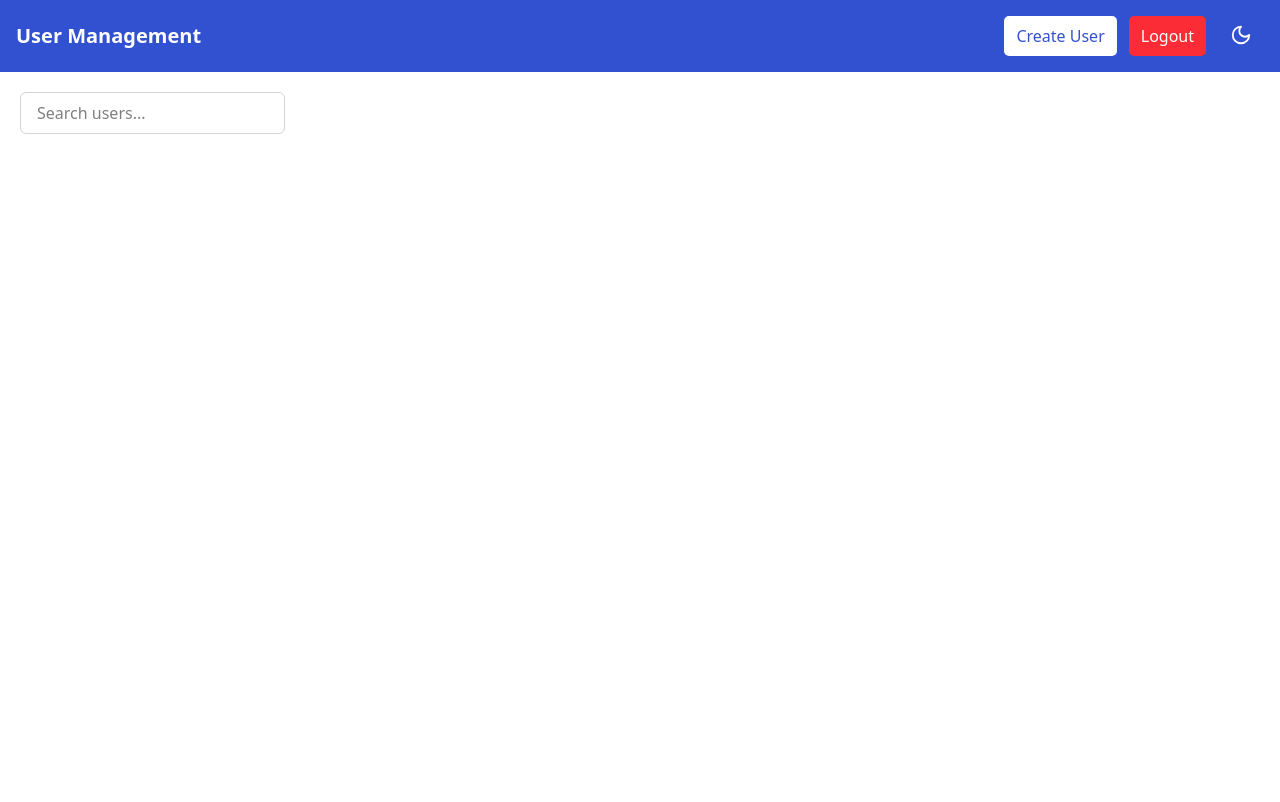
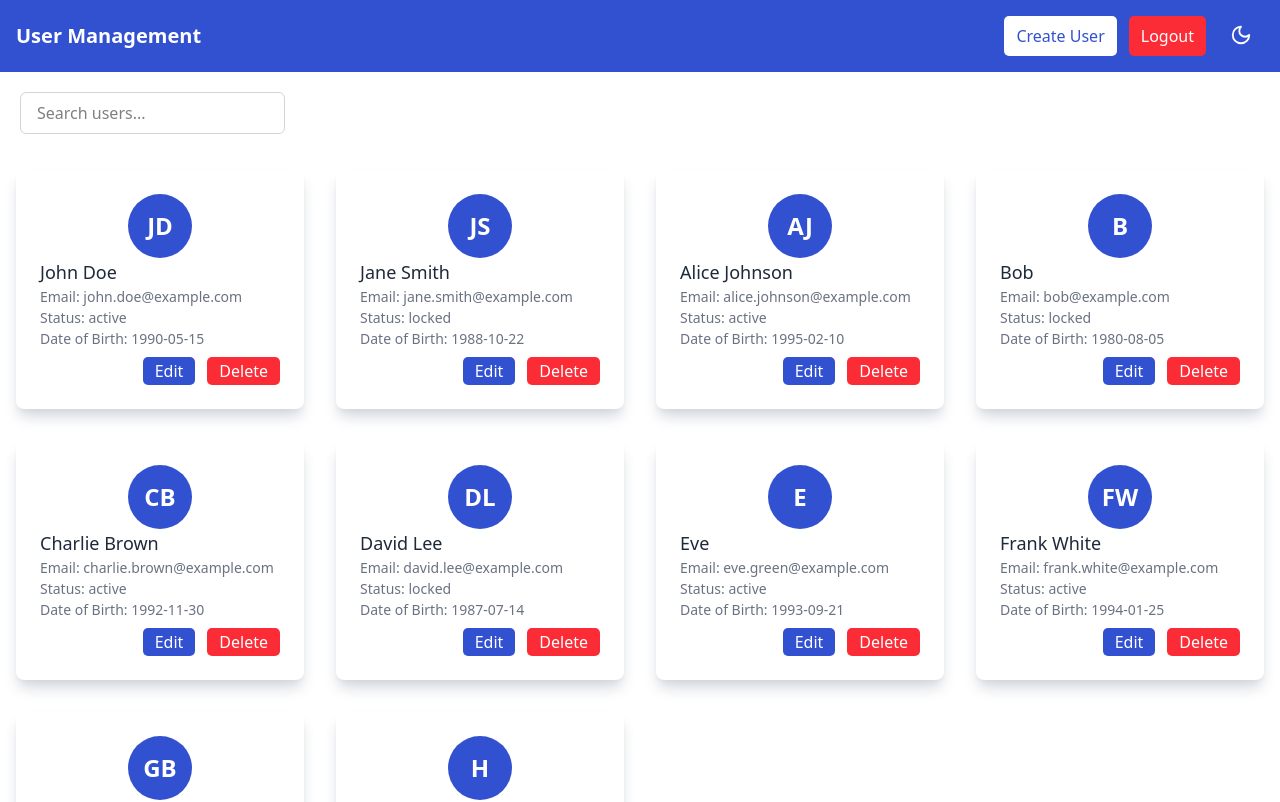
Before and after one commit to GilbertS17/User-Management, a React (Vite) app: page / in a window 1280 px wide. Shown: the top 802 px of the page. Built offline with nearby package versions, Linux system fonts and the light colour scheme.

Commit message:
Feat: add cards

```diff
--- a/src/App.tsx
+++ b/src/App.tsx
@@ -1,3 +1,4 @@
+import { Card } from "./Components/Card"
 import CardsContainer from "./Components/CardsContainer"
 import Navbar from "./Components/Navbar"
 import SearchInput from "./Components/SearchInput"
@@ -9,6 +10,16 @@ function App() {
       <Navbar />
       <SearchInput />
       <CardsContainer>
+        <Card initial="JD" name="John Doe" email="john.doe@example.com" status="active" dob="1990-05-15" />
+        <Card initial="JS" name="Jane Smith" email="jane.smith@example.com" status="locked" dob="1988-10-22" />
+        <Card initial="AJ" name="Alice Johnson" email="alice.johnson@example.com" status="active" dob="1995-02-10" />
+        <Card initial="B" name="Bob" email="bob@example.com" status="locked" dob="1980-08-05" />
+        <Card initial="CB" name="Charlie Brown" email="charlie.brown@example.com" status="active" dob="1992-11-30" />
+        <Card initial="DL" name="David Lee" email="david.lee@example.com" status="locked" dob="1987-07-14" />
+        <Card initial="E" name="Eve" email="eve.green@example.com" status="active" dob="1993-09-21" />
+        <Card initial="FW" name="Frank White" email="frank.white@example.com" status="active" dob="1994-01-25" />
+        <Card initial="GB" name="Grace Black" email="grace.black@example.com" status="locked" dob="1985-03-17" />
+        <Card initial="H" name="Hannah" email="hannah.purple@example.com" status="active" dob="1996-12-03" />
       </CardsContainer>
     </>
   )
--- /dev/null
+++ b/src/Components/Card.tsx
@@ -0,0 +1,25 @@
+type Props = {
+    initial: string,
+    name: string,
+    email: string,
+    status: string,
+    dob: string
+}
+
+export const Card = ({ initial, name, email, status, dob }: Props) => {
+    return (
+        <div className="card-container group">
+            <div className="initial-container">
+                <h1 className="card-initial">{ initial }</h1>
+            </div>
+            <h1 className="card-name">{ name }</h1>
+            <p className="card-info">Email: { email }</p>
+            <p className="card-info">Status: { status }</p>
+            <p className="card-info">Date of Birth: { dob }</p>
+            <div className="buttons-container">
+                <button className="edit-btn">Edit</button>
+                <button className="delete-btn">Delete</button>
+            </div>
+        </div>
+    );
+}
--- a/src/index.css
+++ b/src/index.css
@@ -46,5 +46,47 @@
 /* cards section */
 
 .cards-outer-container {
-  @apply grid grid-cols-1 md:grid-cols-2 lg:grid-cols-3 xl:grid-cols-4 gap-6 p-2;
+  @apply grid grid-cols-1 md:grid-cols-2 lg:grid-cols-3 xl:grid-cols-4;
 }
+
+/* Card */
+
+.card-container {
+  @apply shadow-lg rounded-lg p-6 m-4 shadow-gray-300 group-hover:bg-[#9eb4ff] transition-shadow duration-300;
+}
+
+.initial-container {
+  @apply flex justify-center items-center;
+}
+
+.card-initial {
+  @apply w-16 h-16 flex items-center justify-center bg-[#3251D0] text-white text-2xl font-bold rounded-full group-hover:bg-[#1a2a6b];
+}
+
+.card-name {
+  @apply text-lg text-gray-800;
+}
+
+.card-info {
+  @apply text-gray-500 text-[14px];
+}
+
+.buttons-container {
+  @apply flex justify-end mt-2;
+}
+
+.edit-btn {
+  @apply bg-[#3251D0] text-white pl-3 pr-3 pt-[2px] pb-[2px] mr-3 rounded-[5px];
+}
+
+.edit-btn:hover {
+  @apply bg-[#2840a0] text-white;
+}
+
+.delete-btn {
+  @apply bg-red-500 text-white pl-3 pr-3 pt-[2px] pb-[2px] rounded-[5px];
+}
+
+.delete-btn:hover {
+  @apply bg-red-700;
+}
```
